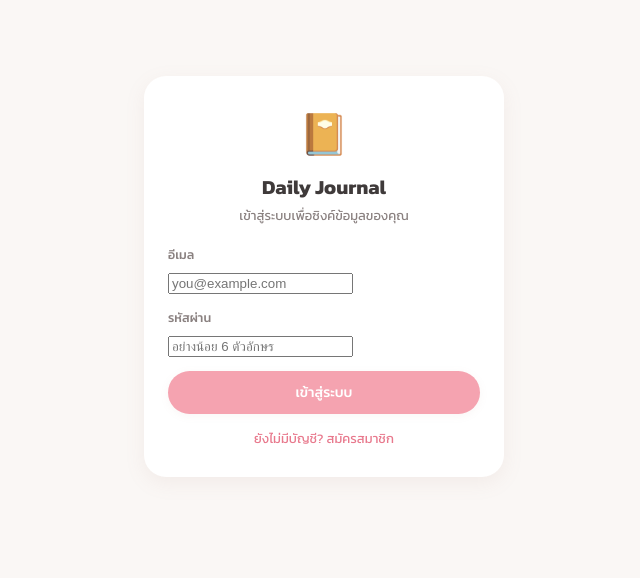
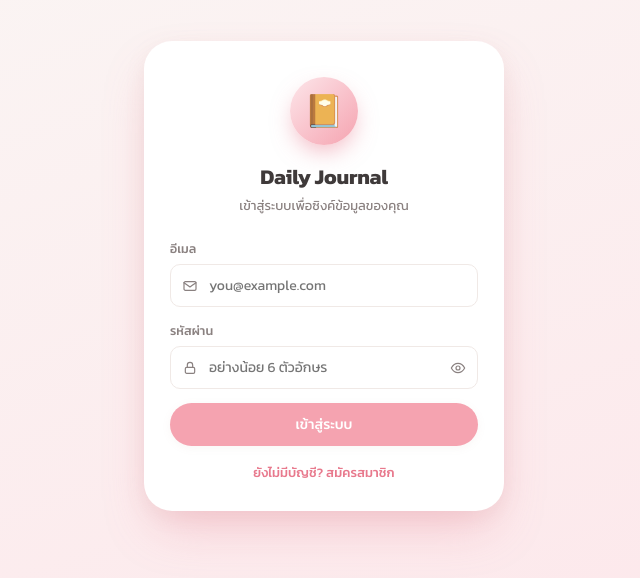
Before and after one commit to Spliceee/Journal, a plain HTML site: page index.html in a window 1280 px wide. Shown: the part 124-702 px from the top of the page, without its empty margins (316-956 px from the left). Drawn offline with nearby package versions, Linux system fonts and the light colour scheme.

Commit message:
Redesign the login screen
Email/password inputs were never actually styled (missing from the
.field input selector list, so they fell back to bare browser
defaults) — fixed that, then gave the page a proper look: gradient
background, circular gradient logo badge, icon-prefixed inputs, and
a password show/hide toggle.

Co-Authored-By: Claude Sonnet 5 <noreply@anthropic.com>

```diff
--- a/css/style.css
+++ b/css/style.css
@@ -250,6 +250,8 @@ html, body {
   display: block; font-size: 12.5px; color: var(--ink-soft); margin-bottom: 6px; font-weight: 500;
 }
 .field input[type=text],
+.field input[type=email],
+.field input[type=password],
 .field input[type=date],
 .field input[type=time],
 .field input[type=number],
@@ -515,11 +517,33 @@ html, body {
 }
 
 /* ---------- Auth screen ---------- */
-.auth-wrap { min-height: 100vh; display: flex; align-items: center; justify-content: center; padding: 24px; background: var(--bg); }
-.auth-card { width: 100%; max-width: 360px; background: var(--card); border-radius: var(--radius-lg); box-shadow: var(--shadow); padding: 28px 24px; text-align: center; }
-.auth-emoji { font-size: 40px; margin-bottom: 8px; }
-.auth-title { font-size: 20px; font-weight: 700; margin: 0 0 4px; color: var(--ink); }
-.auth-sub { font-size: 13px; color: var(--ink-soft); margin: 0 0 20px; }
+.auth-wrap {
+  min-height: 100vh; display: flex; align-items: center; justify-content: center; padding: 24px;
+  background: linear-gradient(160deg, var(--bg) 0%, var(--accent-soft) 100%);
+}
+.auth-card {
+  width: 100%; max-width: 360px; background: var(--card); border-radius: 28px;
+  box-shadow: 0 24px 50px -12px rgba(232,121,141,0.35), var(--shadow);
+  padding: 36px 26px 28px; text-align: center;
+}
+.auth-logo {
+  width: 68px; height: 68px; margin: 0 auto 16px; border-radius: 50%;
+  background: linear-gradient(135deg, var(--accent-soft), var(--accent));
+  display: flex; align-items: center; justify-content: center; font-size: 32px;
+  box-shadow: 0 10px 22px -4px rgba(232,121,141,0.5);
+}
+.auth-title { font-size: 21px; font-weight: 800; margin: 0 0 4px; color: var(--ink); letter-spacing: -0.2px; }
+.auth-sub { font-size: 13px; color: var(--ink-soft); margin: 0 0 24px; }
 .auth-card .field { text-align: left; }
-.auth-error { font-size: 12.5px; color: #dc2626; background: #fee2e2; border-radius: var(--radius-sm); padding: 8px 10px; margin-bottom: 12px; }
-.auth-toggle { display: block; width: 100%; text-align: center; margin-top: 14px; border: none; background: none; color: var(--accent-deep); font-size: 13px; cursor: pointer; font-family: inherit; }
+.input-icon-wrap { position: relative; display: flex; align-items: center; }
+.input-icon-wrap .input-icon {
+  position: absolute; left: 12px; color: var(--ink-soft); display: flex; pointer-events: none;
+}
+.input-icon-wrap input { padding-left: 38px !important; }
+.input-icon-wrap input[type="password"] { padding-right: 38px !important; }
+.input-icon-btn {
+  position: absolute; right: 6px; border: none; background: none; color: var(--ink-soft);
+  cursor: pointer; display: flex; align-items: center; justify-content: center; padding: 6px;
+}
+.auth-error { font-size: 12.5px; color: #dc2626; background: #fee2e2; border-radius: var(--radius-sm); padding: 9px 10px; margin-bottom: 14px; text-align: left; }
+.auth-toggle { display: block; width: 100%; text-align: center; margin-top: 16px; border: none; background: none; color: var(--accent-deep); font-size: 13px; font-weight: 500; cursor: pointer; font-family: inherit; }
--- a/js/auth.js
+++ b/js/auth.js
@@ -8,12 +8,25 @@ const AuthView = (() => {
     const wrap = el(`
       <div class="auth-wrap">
         <div class="auth-card">
-          <div class="auth-emoji">📔</div>
+          <div class="auth-logo">📔</div>
           <h1 class="auth-title">Daily Journal</h1>
           <p class="auth-sub" id="auth-sub">เข้าสู่ระบบเพื่อซิงค์ข้อมูลของคุณ</p>
 
-          <div class="field"><label>อีเมล</label><input type="email" id="auth-email" autocomplete="email" placeholder="you@example.com"></div>
-          <div class="field"><label>รหัสผ่าน</label><input type="password" id="auth-password" autocomplete="current-password" placeholder="อย่างน้อย 6 ตัวอักษร"></div>
+          <div class="field">
+            <label>อีเมล</label>
+            <div class="input-icon-wrap">
+              <span class="input-icon">${icon('mail', 16)}</span>
+              <input type="email" id="auth-email" autocomplete="email" placeholder="you@example.com">
+            </div>
+          </div>
+          <div class="field">
+            <label>รหัสผ่าน</label>
+            <div class="input-icon-wrap">
+              <span class="input-icon">${icon('lock', 16)}</span>
+              <input type="password" id="auth-password" autocomplete="current-password" placeholder="อย่างน้อย 6 ตัวอักษร">
+              <button type="button" class="input-icon-btn" id="auth-pass-toggle" tabindex="-1">${icon('eye', 16)}</button>
+            </div>
+          </div>
 
           <div class="auth-error" id="auth-error" style="display:none;"></div>
 
@@ -30,6 +43,13 @@ const AuthView = (() => {
     const errorEl = wrap.querySelector('#auth-error');
     const emailEl = wrap.querySelector('#auth-email');
     const passEl = wrap.querySelector('#auth-password');
+    const passToggleBtn = wrap.querySelector('#auth-pass-toggle');
+
+    passToggleBtn.addEventListener('click', () => {
+      const showing = passEl.type === 'text';
+      passEl.type = showing ? 'password' : 'text';
+      passToggleBtn.innerHTML = icon(showing ? 'eye' : 'eyeOff', 16);
+    });
 
     function applyMode() {
       subEl.textContent = mode === 'signin' ? 'เข้าสู่ระบบเพื่อซิงค์ข้อมูลของคุณ' : 'สร้างบัญชีใหม่เพื่อเริ่มบันทึก';
--- a/js/utils.js
+++ b/js/utils.js
@@ -108,6 +108,10 @@ const ICONS = {
   plus: '<path d="M12 4.5v15"/><path d="M4.5 12h15"/>',
   close: '<path d="M18 6 6 18"/><path d="M6 6l12 12"/>',
   check: '<path d="M5 12.5l4.5 4.5L19 7"/>',
+  mail: '<rect x="3" y="5.5" width="18" height="13" rx="2"/><path d="M3 7l9 6.5L21 7"/>',
+  lock: '<rect x="5" y="11" width="14" height="9" rx="2"/><path d="M8 11V7.5a4 4 0 0 1 8 0V11"/>',
+  eye: '<path d="M2 12s3.7-7 10-7 10 7 10 7-3.7 7-10 7-10-7-10-7z"/><circle cx="12" cy="12" r="3"/>',
+  eyeOff: '<path d="M3 3l18 18"/><path d="M6.6 6.6C3.9 8.3 2 12 2 12s3.7 7 10 7c1.4 0 2.7-.3 3.8-.9"/><path d="M9.9 9.9a3 3 0 0 0 4.2 4.2"/><path d="M14.1 6.1A9.7 9.7 0 0 1 12 5c6.3 0 10 7 10 7a17 17 0 0 1-2.3 3.2"/>',
   chevronLeft: '<path d="M15 18l-6-6 6-6"/>',
   chevronRight: '<path d="M9 18l6-6-6-6"/>',
 };
```
